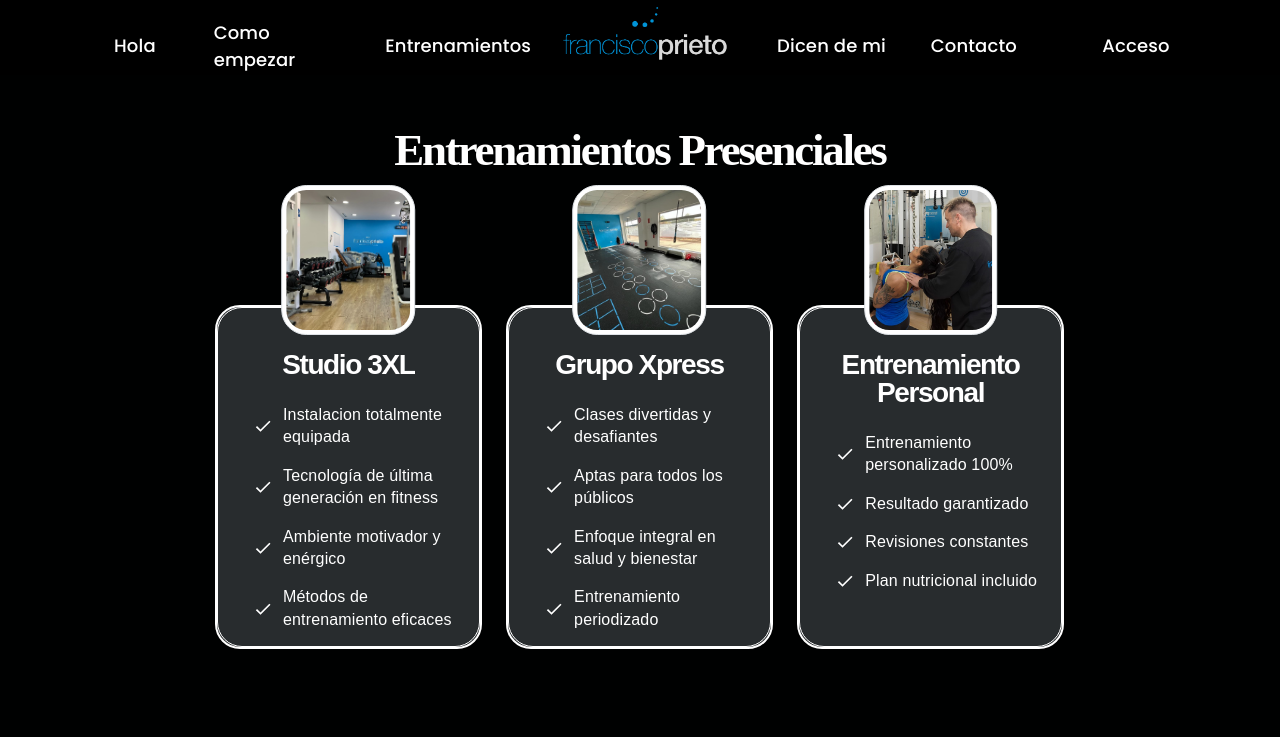
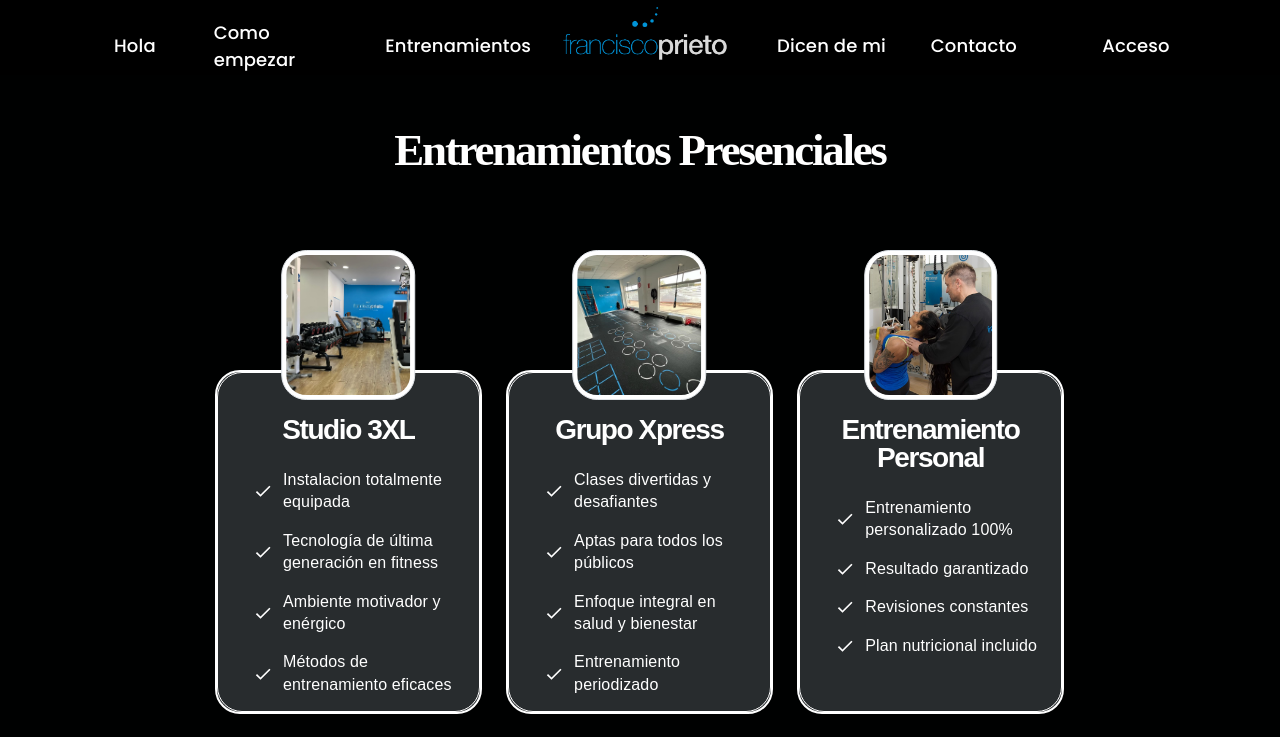
Before and after one commit to FranB201/fcoprietostudio-web, a React (Vite) app: page /studiotrainings in a window 1280 px wide. Shown: the top 737 px of the page. Built offline with nearby package versions, Linux system fonts and the light colour scheme; a web font is replaced by a local one.

Commit message:
padding en studiotraining

```diff
--- a/src/Home/styles/StudiosTrainingStyle.css
+++ b/src/Home/styles/StudiosTrainingStyle.css
@@ -60,8 +60,10 @@
   @media (min-width: 1024px) and (max-width: 1999px) {
 
     .card-section {
-        padding: 15px 12% 0 5%;
+        padding: 5em 12% 0 5%;
       }
+
+
 
   }
 
```
